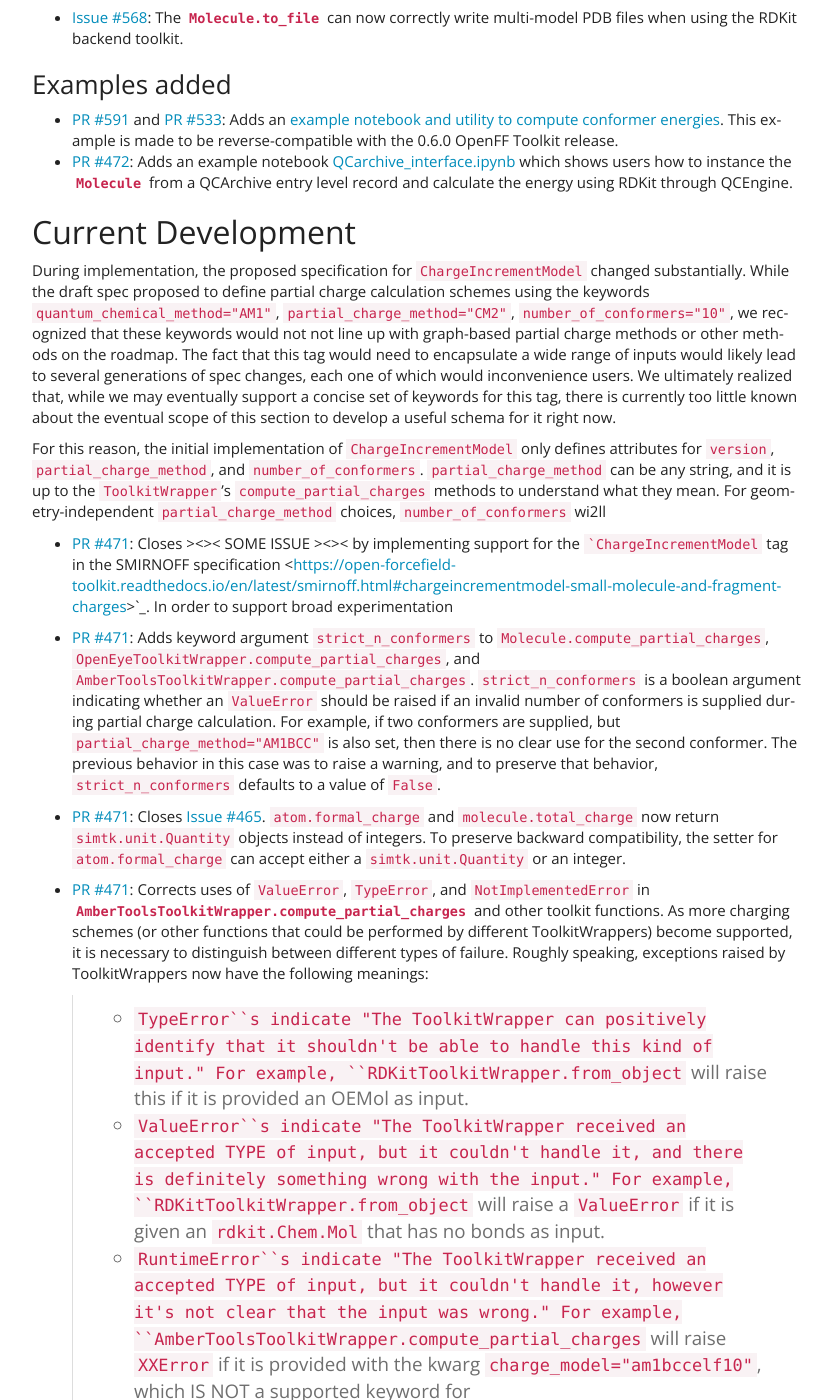
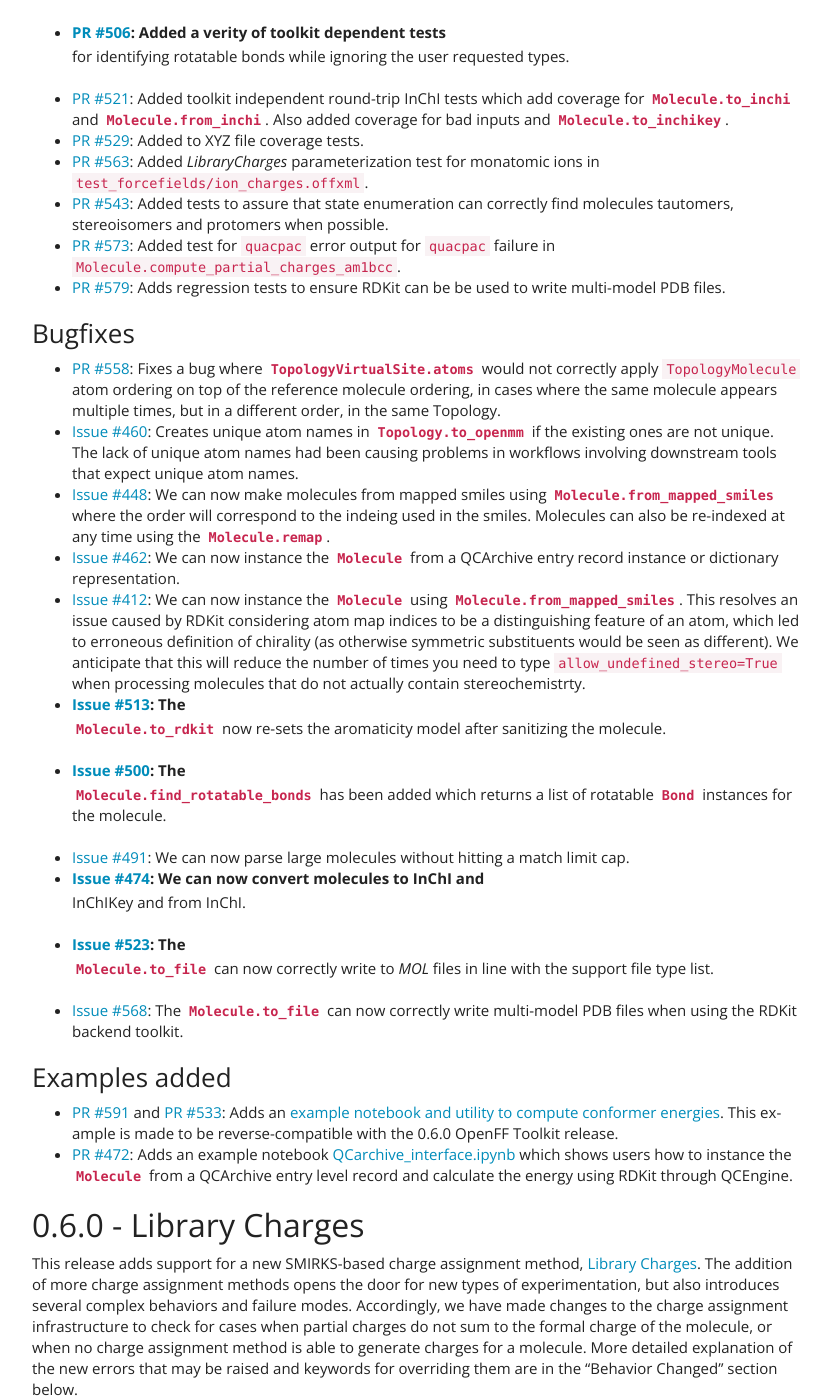
Before and after one commit to openforcefield/openff-toolkit, a Sphinx documentation site: the page built from docs/releasehistory.rst, in a window 1280 px wide and 1400 px high, scrolled down 5141 px. Shown: the whole window, without its empty margins (38-870 px from the left). Built offline with Sphinx 7.4.7, drawn with Linux system fonts in a browser that asks for light colours; some of the changed text lies outside the part shown.

Commit message:
drafting release notes

````diff
--- a/docs/releasehistory.rst
+++ b/docs/releasehistory.rst
@@ -10,8 +10,49 @@
 0.7.0 - Current development
 ---------------------------
 
+During implementation, the specification for ``ChargeIncrementModel`` changed substantially.
+While the draft spec proposed to define partial charge calculation schemes using the keywords
+``quantum_chemical_method="AM1"``, ``partial_charge_method="CM2"``, ``number_of_conformers="10"``, we
+recognized that these keywords would not not line up with graph-based partial charge methods or other
+methods on the roadmap. The fact that this tag would need to
+encapsulate a wide range of inputs would likely lead to several generations of spec changes, each one of which
+would inconvenience users. So, while the OpenFF Toolkit may eventually support a wide range set of keywords
+for this tag, there is currently too little known about the eventual scope of this section to develop a "future proof"
+specification for it right now.
+
+For this reason, the initial implementation of ``ChargeIncrementModel`` only defines attributes for ``version``,
+``partial_charge_method``, and ``number_of_conformers``. ``partial_charge_method`` can be any string, and it is
+up to the ``ToolkitWrapper``'s ``compute_partial_charges`` methods to understand what they mean. For
+geometry-independent ``partial_charge_method`` choices, ``number_of_conformers`` will be set to zero.
+
+SMIRKS-based parameter application for ``ChargeIncrement`` parameters is also slightly unusual.
+To give a concise example, if a molecule ``A-B(-C)-D`` were being parameterized, and the force field
+defines ``ChargeIncrement`` SMIRKS in the following order:
+
+1) ``[A:1]-[B:2]``
+2) ``[B:1]-[A:2]``
+3) ``[A:1]-[B:2]-[C:3]``
+4) ``[*:1]-[B:2](-[*:3])-[*:4]``
+5) ``[D:1]-[B:2](-[*:3])-[*:4]``
+
+what is the proper behavior? The initial implementation of ``ChargeIncrementModelHandler`` follows these rules:
+
+* an atom can be subject to many ``ChargeIncrement`` parameters, which combine additively.
+* a ``ChargeIncrement`` that matches a group of atoms is overwritten only if another ``ChargeIncrement``
+  matches the same group of atoms, regardless of order. This overriding follows the normal SMIRNOFF hierarchy.
+
+So, in the case above, the ChargeIncrement from parameters 1 and 4 would NOT be applied to the molecule,
+since another parameter matching the same group of atoms is specified further down in the parameter hierarchy
+(despite those subsequent matches being in a different order). Ultimately, the ChargeIncrement contributions
+from parameters 2, 3, and 5 would be summed and applied.
+
 Behavior changed
 """"""""""""""""
+- `PR #471 <https://github.com/openforcefield/openforcefield/pull/471>`_: Changes uses of
+  ``ValueError``, ``TypeError``, and ``NotImplementedError`` in
+  :py:meth:`AmberToolsToolkitWrapper.compute_partial_charges <openforcefield.utils.toolkits.AmberToolsToolkitWrapper.compute_partial_charges>`
+  and other
+  toolkit functions.
 - `PR #508 <https://github.com/openforcefield/openforcefield/pull/508>`_:
   In order to provide the same results for the same chemical species, regardless of input
   conformation, fractional bond order calculation methods now default to ignore input conformers
@@ -58,22 +99,49 @@
   it has failed to assign charges.
 - `PR #597 <https://github.com/openforcefield/openforcefield/pull/597>`_: Energy-minimized sample systems
   with Parsley 1.1.0.
-
-
-Behavior changed
-""""""""""""""""
+- `PR #558 <https://github.com/openforcefield/openforcefield/pull/558>`_: The
+  :py:class`Topology <openforcefield.topology.Topology>`
+  particle indexing system now orders :py:class`TopologyVirtualSites <openforcefield.topology.TopologyVirtualSite>`
+  after all atoms.
+- `PR #469 <https://github.com/openforcefield/openforcefield/pull/469>`_:
+  When running :py:meth:`Topology.to_openmm <openforcefield.topology.Topology.to_openmm>`, unique atom names
+  are generated if the provided atom names are not unique (overriding any existing atom names). This
+  uniqueness extends only to atoms in the same molecule. To disable this behavior, set the kwarg
+  ``ensure_unique_atom_names=False``.
+- `PR #472 <https://github.com/openforcefield/openforcefield/pull/472>`_:
+  The :py:meth:`Molecule.__eq__ <openforcefield.topology.Molecule.__eq__>` now uses the new
+  :py:meth:`Molecule.are_isomorphic <openforcefield.topology.Molecule.are_isomorphic>` to perform the
+  similarity checking.
+- `PR #472 <https://github.com/openforcefield/openforcefield/pull/472>`_:
+  The :py:meth:`Topology.from_openmm <openforcefield.topology.Topology.from_openmm>` and
+  :py:meth:`Topology.add_molecule <openforcefield.topology.Topology.add_molecule>` now use the
+  :py:meth:`Molecule.are_isomorphic <openforcefield.topology.Molecule.are_isomorphic>` to match
+  molecules.
 - `PR #508 <https://github.com/openforcefield/openforcefield/pull/508>`_:
   In order to provide the same results for the same chemical species, regardless of input
   conformation, fractional bond order calculation methods now default to ignore input conformers
   and generate a new conformer of the molecule before running semiempirical calculations.
   Users can override this behavior by specifying the keyword argument
   ``use_conformers=molecule.conformers``
+- `PR #544 <https://github.com/openforcefield/openforcefield/pull/544>`_: Raises
+  ``NotImplementedError`` when calling
+  :py:meth:`ParameterHandler.get_parameter   <openforcefield.typing.engines.smirnoff.parameters.ParameterHandler.get_parameter>`,
+  which is not yet implemented, but would previously silently return ``None``.
+- `PR #551 <https://github.com/openforcefield/openforcefield/pull/551>`_: Implemented the
+  :py:meth:`ParameterHandler.get_parameter   <openforcefield.typing.engines.smirnoff.parameters.ParameterHandler.get_parameter>` function.
+
+
 compute_partial_charges_am1bcc no longer returns charges -- They're just attached to molecule
 More confs now used in compute_partial_charges_am1bcc -- True AM1BCC
 
 
 API-breaking changes
 """"""""""""""""""""
+- `PR #471 <https://github.com/openforcefield/openforcefield/pull/471>`_: Closes
+  `Issue #465 <https://github.com/openforcefield/openforcefield/issues/465>`_.
+  ``atom.formal_charge`` and ``molecule.total_charge`` now return ``simtk.unit.Quantity`` objects
+  instead of integers. To preserve backward compatibility, the setter for ``atom.formal_charge``
+  can accept either a ``simtk.unit.Quantity`` or an integer.
 - `PR #601 <https://github.com/openforcefield/openforcefield/pull/601>`_: Removes
   almost all of the previous
   :py:class:`ChemicalEnvironment <openforcefield.typing.chemistry.ChemicalEnvironment>`
@@ -170,44 +260,11 @@
   py:meth:`Molecule.enumerate_stereoisomers <openforcefield.topology.Molecule.enumerate_stereoisomers>`,
   py:meth:`Molecule.enumerate_protomers <openforcefield.topology.Molecule.enumerate_protomers>`
       .. warning::
-         Enumerate protomoers is currently only available through the OpenEye toolkit.
+         Enumerate protomers is currently only available through the OpenEye toolkit.
 - `PR #573 <https://github.com/openforcefield/openforcefield/pull/573>`_:
   Adds ``quacpac`` error output to ``quacpac`` failure in ``Molecule.compute_partial_charges_am1bcc``.
 - `PR #560 <https://github.com/openforcefield/openforcefield/issues/560>`_: Added visualization method to the the Molecule class.
 
-
-Behavior changed
-""""""""""""""""
-- `PR #558 <https://github.com/openforcefield/openforcefield/pull/558>`_: The
-  :py:class`Topology <openforcefield.topology.Topology>`
-  particle indexing system now orders :py:class`TopologyVirtualSites <openforcefield.topology.TopologyVirtualSite>`
-  after all atoms.
-- `PR #469 <https://github.com/openforcefield/openforcefield/pull/469>`_:
-  When running :py:meth:`Topology.to_openmm <openforcefield.topology.Topology.to_openmm>`, unique atom names
-  are generated if the provided atom names are not unique (overriding any existing atom names). This
-  uniqueness extends only to atoms in the same molecule. To disable this behavior, set the kwarg
-  ``ensure_unique_atom_names=False``.
-- `PR #472 <https://github.com/openforcefield/openforcefield/pull/472>`_:
-  The :py:meth:`Molecule.__eq__ <openforcefield.topology.Molecule.__eq__>` now uses the new
-  :py:meth:`Molecule.are_isomorphic <openforcefield.topology.Molecule.are_isomorphic>` to perform the
-  similarity checking.
-- `PR #472 <https://github.com/openforcefield/openforcefield/pull/472>`_:
-  The :py:meth:`Topology.from_openmm <openforcefield.topology.Topology.from_openmm>` and
-  :py:meth:`Topology.add_molecule <openforcefield.topology.Topology.add_molecule>` now use the
-  :py:meth:`Molecule.are_isomorphic <openforcefield.topology.Molecule.are_isomorphic>` to match
-  molecules.
-- `PR #508 <https://github.com/openforcefield/openforcefield/pull/508>`_:
-  In order to provide the same results for the same chemical species, regardless of input
-  conformation, fractional bond order calculation methods now default to ignore input conformers
-  and generate a new conformer of the molecule before running semiempirical calculations.
-  Users can override this behavior by specifying the keyword argument
-  ``use_conformers=molecule.conformers``
-- `PR #544 <https://github.com/openforcefield/openforcefield/pull/544>`_: Raises
-  ``NotImplementedError`` when calling
-  :py:meth:`ParameterHandler.get_parameter   <openforcefield.typing.engines.smirnoff.parameters.ParameterHandler.get_parameter>`,
-  which is not yet implemented, but would previously silently return ``None``.
-- `PR #551 <https://github.com/openforcefield/openforcefield/pull/551>`_: Implemented the
-  :py:meth:`ParameterHandler.get_parameter   <openforcefield.typing.engines.smirnoff.parameters.ParameterHandler.get_parameter>` function.
 
 Tests added
 """""""""""
@@ -308,6 +365,7 @@
   :py:meth:`Molecule.to_file <openforcefield.topology.Molecule.to_file>` can now correctly write multi-model PDB files
   when using the RDKit backend toolkit.
 
+
 Examples added
 """"""""""""""
 - `PR #591 <https://github.com/openforcefield/openforcefield/pull/591>`_ and
@@ -319,68 +377,6 @@
   which shows users how to instance the :py:class:`Molecule <openforcefield.topology.Molecule>` from
   a QCArchive entry level record and calculate the energy using RDKit through QCEngine.
 
-Current Development
--------------------
-
-During implementation, the proposed specification for ``ChargeIncrementModel`` changed substantially.
-While the draft spec proposed to define partial charge calculation schemes using the keywords
-``quantum_chemical_method="AM1"``, ``partial_charge_method="CM2"``, ``number_of_conformers="10"``, we
-recognized that these keywords would not not line up with graph-based partial charge methods or other
-methods on the roadmap. The fact that this tag would need to
-encapsulate a wide range of inputs would likely lead to several generations of spec changes, each one of which
-would inconvenience users. We ultimately realized that, while we may eventually support a concise set of keywords
-for this tag, there is currently too little known about the eventual scope of this section to develop a useful
-schema for it right now.
-
-For this reason, the initial implementation of ``ChargeIncrementModel`` only defines attributes for ``version``,
-``partial_charge_method``, and ``number_of_conformers``. ``partial_charge_method`` can be any string, and it is
-up to the ``ToolkitWrapper``'s ``compute_partial_charges`` methods to understand what they mean. For
-geometry-independent ``partial_charge_method`` choices, ``number_of_conformers`` wi2ll
-
-
-
-- `PR #471 <https://github.com/openforcefield/openforcefield/pull/471>`_: Closes
-  ><>< SOME ISSUE ><><
-  by implementing support for the
-  ```ChargeIncrementModel`` tag in the SMIRNOFF specification <https://open-forcefield-toolkit.readthedocs.io/en/latest/smirnoff.html#chargeincrementmodel-small-molecule-and-fragment-charges>`_.
-  In order to support broad experimentation
-- `PR #471 <https://github.com/openforcefield/openforcefield/pull/471>`_: Adds keyword
-  argument ``strict_n_conformers`` to ``Molecule.compute_partial_charges``,
-  ``OpenEyeToolkitWrapper.compute_partial_charges``, and
-  ``AmberToolsToolkitWrapper.compute_partial_charges``. ``strict_n_conformers`` is a
-  boolean argument indicating whether an ``ValueError`` should be raised if an invalid number of
-  conformers is supplied during partial charge calculation. For example, if two conformers are
-  supplied, but ``partial_charge_method="AM1BCC"`` is also set, then there is no clear use for
-  the second conformer. The previous behavior in this case was to raise a warning, and to preserve that
-  behavior, ``strict_n_conformers`` defaults to a value of ``False``.
-
-- `PR #471 <https://github.com/openforcefield/openforcefield/pull/471>`_: Closes
-  `Issue #465 <https://github.com/openforcefield/openforcefield/issues/465>`_.
-  ``atom.formal_charge`` and ``molecule.total_charge`` now return ``simtk.unit.Quantity`` objects
-  instead of integers. To preserve backward compatibility, the setter for ``atom.formal_charge``
-  can accept either a ``simtk.unit.Quantity`` or an integer.
-- `PR #471 <https://github.com/openforcefield/openforcefield/pull/471>`_: Corrects uses of
-  ``ValueError``, ``TypeError``, and ``NotImplementedError`` in
-  :py:meth:`AmberToolsToolkitWrapper.compute_partial_charges <openforcefield.utils.toolkits.AmberToolsToolkitWrapper.compute_partial_charges>`
-  and other
-  toolkit functions. As more charging schemes (or other functions that could be performed
-  by different ToolkitWrappers) become supported, it is necessary to
-  distinguish between different types of failure. Roughly speaking, exceptions raised by
-  ToolkitWrappers now have the following meanings:
-    - ``TypeError``s indicate "The ToolkitWrapper can positively identify that it
-      shouldn't be able to handle this kind of input." For example,
-      ``RDKitToolkitWrapper.from_object`` will raise this if it is provided an OEMol as input.
-    - ``ValueError``s indicate "The ToolkitWrapper received an accepted TYPE of input, but it
-      couldn't handle it, and there is definitely something wrong with the input."
-      For example, ``RDKitToolkitWrapper.from_object`` will raise a ``ValueError`` if it is
-      given an ``rdkit.Chem.Mol`` that has no bonds as input.
-    - ``RuntimeError``s indicate "The ToolkitWrapper received an accepted TYPE of input, but it
-      couldn't handle it, however it's not clear that the input was wrong." For example,
-      ``AmberToolsToolkitWrapper.compute_partial_charges`` will raise ``XXError`` if it is
-      provided with the kwarg ``charge_model="am1bccelf10"``, which IS NOT a supported keyword for
-      ``AmberToolsToolkitWrapper.compute_partial_charges``, but IS supported by
-      ``OpenEyeToolkitWrapper.compute_partial_charges``. Other cases where this would be raised
-      include when a QM optimization is able to start, but fails to converge.
 
 
 0.6.0 - Library Charges
````
Also changed, not shown: other parts of docs/releasehistory.rst (+22 -0 lines).
